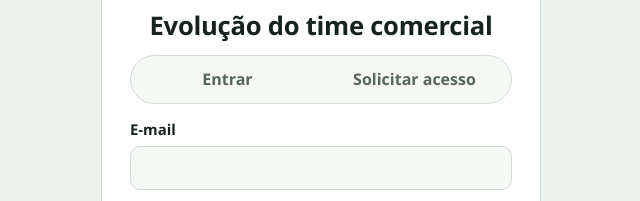
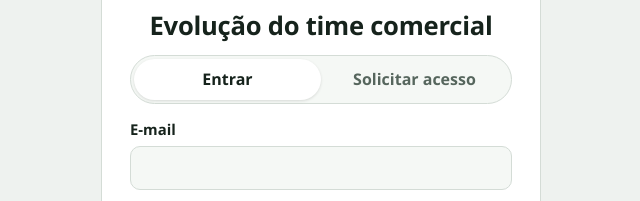
Before and after one commit to Comercial-LC/evolucao-time, a plain HTML site: page index.html in a window 1280 px wide. Shown: the part 214-415 px from the top of the page, 319-959 px from the left. Drawn offline with nearby package versions, Linux system fonts and the light colour scheme.

Commit message:
Correção: destaque da opção selecionada

```diff
--- a/index.html
+++ b/index.html
@@ -289,6 +289,7 @@ const NS = "http://www.w3.org/2000/svg";
 function build(el, props, kids) {
   let pendingValue;
   if (props) for (const [k, v] of Object.entries(props)) {
+    if (k.startsWith("aria-") && typeof v === "boolean") { el.setAttribute(k, String(v)); continue; }
     if (v == null || v === false) continue;
     if (k.startsWith("on") && typeof v === "function") el.addEventListener(k.slice(2), v);
     else if (k === "value" && el.namespaceURI !== NS) pendingValue = v;
```
